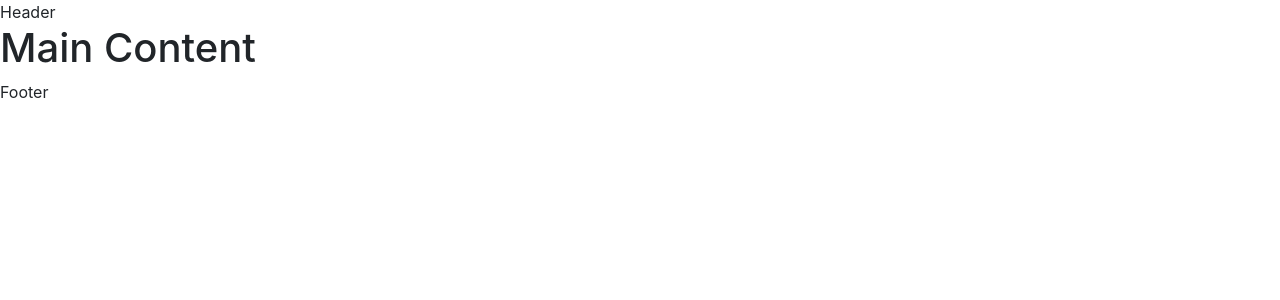
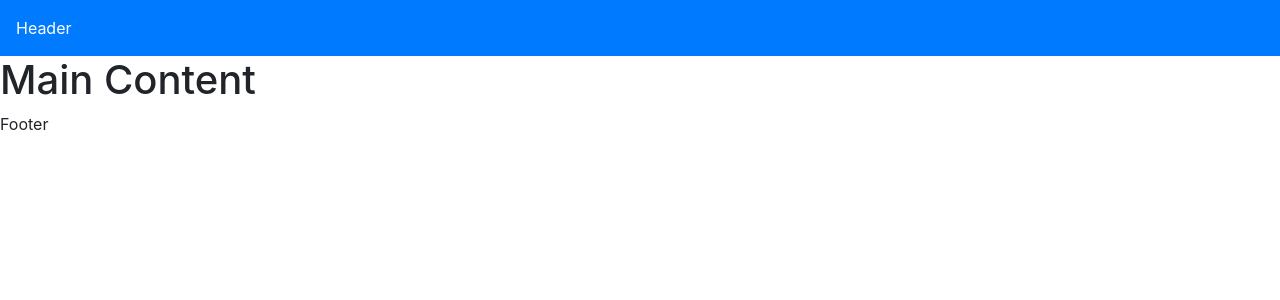
Before and after one commit to MamadTaheri/react-training, a React (Create React App) app: page / in a window 1280 px wide. Shown: the top 300 px of the page. Built offline with nearby package versions, Linux system fonts and the light colour scheme.

Commit message:
add styles to Header

```diff
--- a/src/components/layout/Header.js
+++ b/src/components/layout/Header.js
@@ -2,9 +2,9 @@ import React from 'react';
 
 const Header = () => {
     return (
-        <div>
+        <header className="bg-primary text-white p-3" style={{cursor:"pointer"}}>
             Header
-        </div>
+        </header>
     );
 };
 
```
